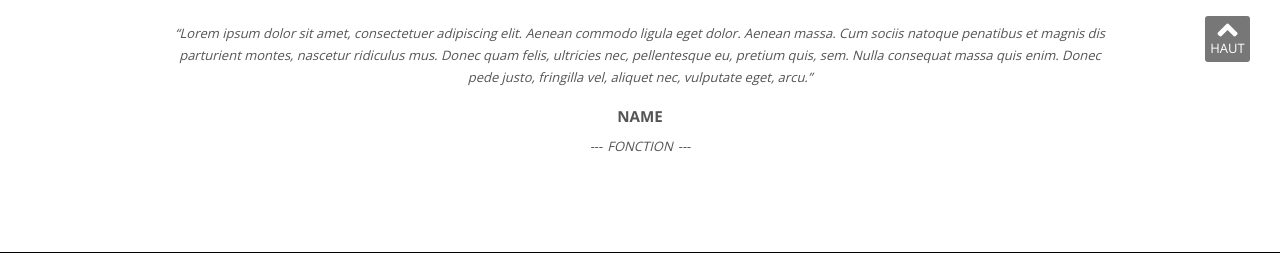
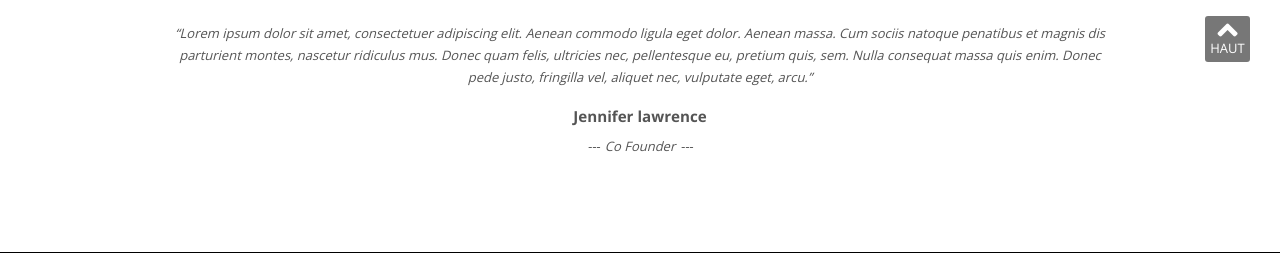
Before and after one commit to 86malek/version_enligne_front, a PHP site: page /A_propos_de_nous in a window 1280 px wide. Shown: the part 688-941 px from the top of the page. Run offline with PHP 8.4, Linux system fonts and the light colour scheme; data comes from the database, SQL or seed files in the repository.

Commit message:
CANCEL TEST

```diff
--- a/pages/about_us.php
+++ b/pages/about_us.php
@@ -108,8 +108,8 @@
 											<div class="yt-content-slide yt-clearfix yt-content-wrap">
 												<div class="item">
 													<p class="des-member des-client">“Lorem ipsum dolor sit amet, consectetuer adipiscing elit. Aenean commodo ligula eget dolor. Aenean massa. Cum sociis natoque penatibus et magnis dis parturient montes, nascetur ridiculus mus. Donec quam felis, ultricies nec, pellentesque eu, pretium quis, sem. Nulla consequat massa quis enim. Donec pede justo, fringilla vel, aliquet nec, vulputate eget, arcu.”</p>
-													<h3 class="name-member">NAME</h3>
-													<p class="job-member">FONCTION</p>
+													<h3 class="name-member">Jennifer lawrence</h3>
+													<p class="job-member">Co Founder</p>
 												</div>
 											</div>
 										</div>
```
